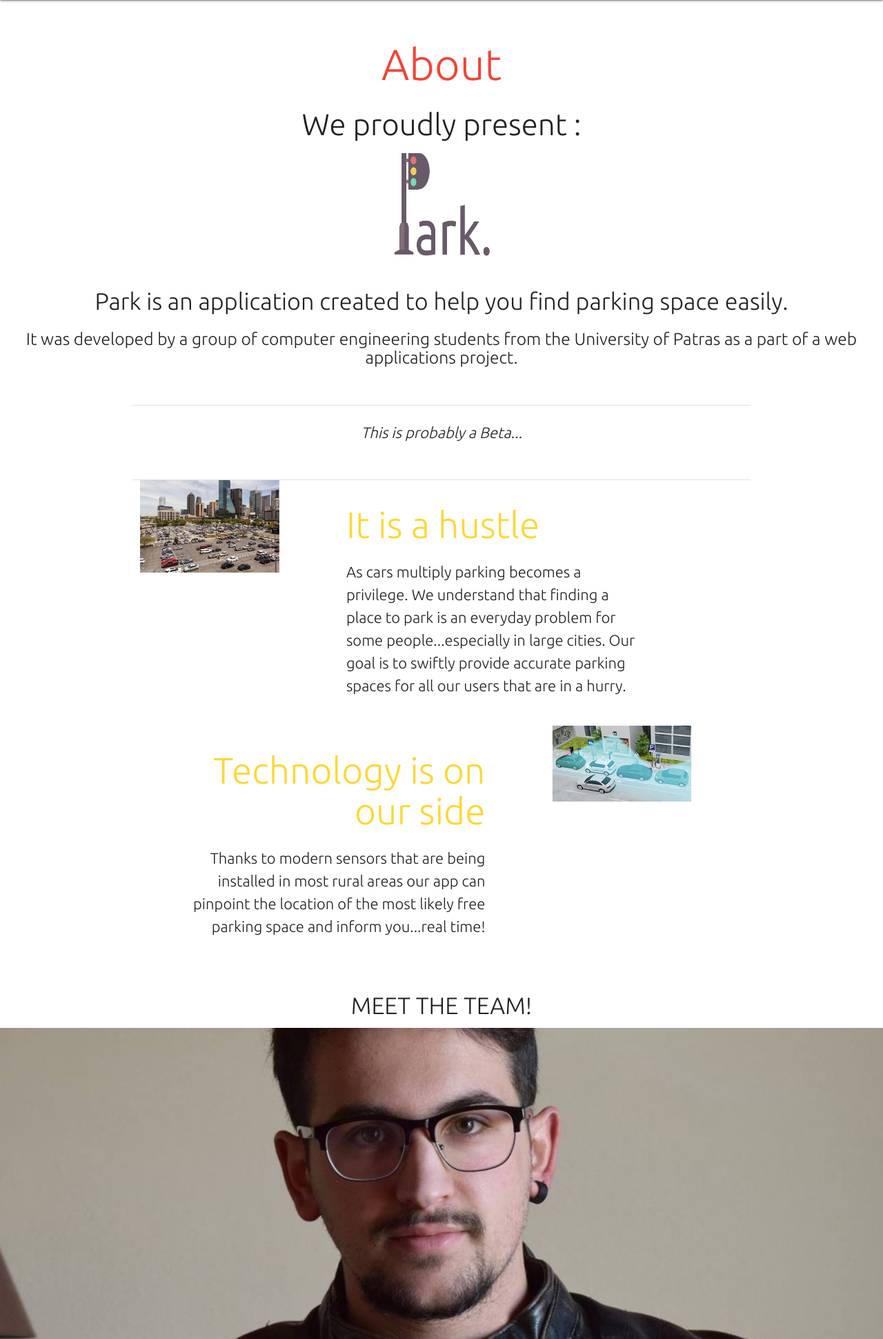
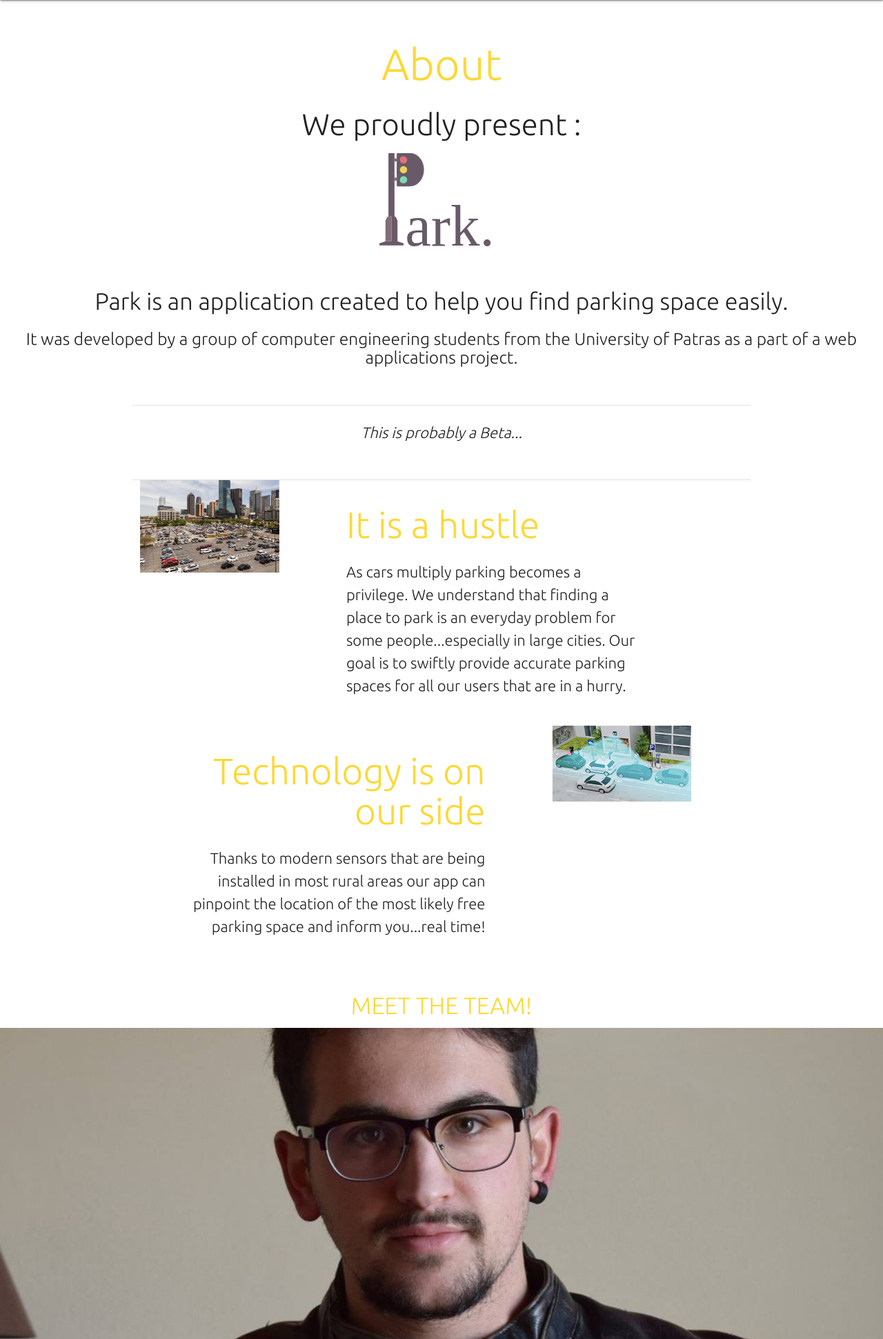
Before and after one commit to Margkoss/Park, a PHP site: page /about in a window 1280 px wide. Shown: the part 64-2005 px from the top of the page at 69% size. Run offline with PHP 8.4, Linux system fonts and the light colour scheme.

Commit message:
Fixed about page,added animations etc

```diff
--- a/about/index.php
+++ b/about/index.php
@@ -2,7 +2,7 @@
     require('../main/header.php')
 ?>
 
-<link rel="stylesheet" href="../css/about .css">
+<link rel="stylesheet" href="../css/about-page.css">
 
 
 <body>
@@ -10,13 +10,13 @@
   <!-- Here is the welcome title   -->
   <div class="divider"></div>
     <div class="section">
-      <h1 class="center-align red-text">About</h1>
+      <h1 class="center-align yellow-text text-darken-1">About</h1>
       <div class="container box calign-wrapper">
       <div class="col s12 l6 center-align">
         <h3>We proudly present :</h3>
       </div>
-      <div class="col s12 l6 center-align">
-      <img src="../Pictures/ParkLogo.jpg" alt="" height="150" width="150">
+      <div class="col s12 l6 center-align" id="Mylogo">
+      <img src="../Pictures/ParkLogo.svg" alt="" height="20%" width="20%">
       </div>
       </div>
       <div class="section">
@@ -60,7 +60,7 @@
 
 
       <!-- Parallaxes and team members -->
-     <h4 class="center-align">MEET THE TEAM!</h4>
+     <h4 class="center-align yellow-text text-darken-1">MEET THE TEAM!</h4>
 
      <div class="parallax-container">
       <div class="parallax" id="first"><img src="../Pictures/Mark.jpg"></div>
@@ -69,23 +69,23 @@
     <section class="container section">
         <div class="row">
           <div class="col s12 l4">
-            <h2 class="red-text text-darken-1">THIS IS MARKOS</h2>
+            <h2 class="yellow-text text-darken-1">THIS IS MARKOS</h2>
             <p>Markos's Quote/bio</p>
           </div>
           <div class="col s12 l6 offset-l2">
             <ul class="tabs">
               <li class="tab col s6">
-                <a href="#Facebook" class="yellow-text text-darken-1">Facebook</a>
+                <a href="#Facebook-Markos" class="yellow-text text-darken-1">Facebook</a>
               </li>
               <li class="tab col s6">
-                <a href="#GitHub" class="yellow-text text-darken-1">GitHub</a>
+                <a href="#GitHub-Markos" class="yellow-text text-darken-1">GitHub</a>
               </li>
             </ul>
-            <div class="col s12" id="Facebook">
+            <div class="col s12" id="Facebook-Markos">
             <p></p>
               <a target="_blank" href="https://www.facebook.com/profile.php?id=1604160445" class="blue-text text-darken-3">Μάρκος Σταματάκης</a>
             </div>
-            <div class="col s12" id="GitHub">
+            <div class="col s12" id="GitHub-Markos">
               <p></p>
               <a target="_blank" href="https://github.com/Margkoss" class="indigo-text text-lighten-3">Margkoss</a>
             </div>
@@ -108,17 +108,17 @@
           <div class="col s12 l6 offset-l2">
             <ul class="tabs">
               <li class="tab col s6">
-                <a href="#Facebook" class="yellow-text text-darken-1">Facebook</a>
+                <a href="#Facebook-Billy" class="yellow-text text-darken-1">Facebook</a>
               </li>
               <li class="tab col s6">
-                <a href="#GitHub" class="yellow-text text-darken-1">GitHub</a>
+                <a href="#GitHub-Billy" class="yellow-text text-darken-1">GitHub</a>
               </li>
             </ul>
-            <div class="col s12" id="Facebook">
+            <div class="col s12" id="Facebook-Billy">
             <p></p>
               <a target="_blank" href="https://www.facebook.com/billy.skabilly" class="blue-text text-darken-3">Billy Skabilly</a>
             </div>
-            <div class="col s12" id="GitHub">
+            <div class="col s12" id="GitHub-Billy">
               <p></p>
               <a target="_blank" href="https://github.com/skabillium" class="indigo-text text-lighten-3">skabillium</a>
             </div>
@@ -135,24 +135,24 @@
     <section class="container section">
         <div class="row">
           <div class="col s12 l4">
-            <h2 class="green-text text-darken-1">THIS IS THOMAS</h2>
+            <h2 class="yellow-text text-darken-1">THIS IS THOMAS</h2>
             <p>Thomas's Quote/bio</p>
           </div>
           <div class="col s12 l6 offset-l2">
             <ul class="tabs">
               <li class="tab col s6">
-                <a href="#Facebook" class="yellow-text text-darken-1">Facebook</a>
+                <a href="#Facebook-Tom" class="yellow-text text-darken-1">Facebook</a>
               </li>
               <li class="tab col s6">
-                <a href="#GitHub" class="yellow-text text-darken-1">GitHub</a>
+                <a href="#GitHub-Tom" class="yellow-text text-darken-1">GitHub</a>
               </li>
             </ul>
-            <div class="col s12" id="Facebook">
-            <p></p>
+            <div class="col s12" id="Facebook-Tom">
+            <br>
               <a target="_blank" href="https://www.facebook.com/tom.karaiskakis" class="blue-text text-darken-3">Tommen Karaiskakis</a>
             </div>
-            <div class="col s12" id="GitHub">
-              <p></p>
+            <div class="col s12" id="GitHub-Tom">
+              <br>
               <a target="_blank" href="https://github.com/TomKaraisk" class="indigo-text text-lighten-3">TomKaraisk</a>
             </div>
 
@@ -200,7 +200,7 @@
               </p>
             </div>
             <div class="input-field center">
-              <button class="btn">Submit</button>
+              <button class="btn yellow darken-1">Submit</button>
             </div>
           </form>
         </div>
--- a/css/about-page.css
+++ b/css/about-page.css
@@ -1,12 +1,36 @@
-.section{
-	padding-top: 4vw;
-	padding-bottom: 4vw;
-}
+.tabs .tab a{
+	color:#fdd835;
+	}
 
-.tabs .indicator{
-	background-color: #1a237e;
-}
+	.tabs .tab a:focus, .tabs .tab a:focus.active {
+	background-color: #fff3e0;
+	outline: none;
+	}
 
-.tabs .tab a:focus, .tabs .tab a:focus.active{
-	background: transparent;
-}
+	.tabs .tab a:hover,tabs .tab a:active,.tabs .tab a.active {
+	background-color:transparent;
+	color:#fdd835;
+	}
+
+	.tabs .indicator {
+	background-color:#fdd835;
+	}
+
+	.data_drop{
+		padding: 25px;
+		border-radius: 10px;
+	}
+
+	#Mylogo{
+		animation: fadeIN 2s ease-in-out forwards;
+	}
+
+	@keyframes fadeIN{
+
+		from{
+			opacity: 0;
+		}
+		to{
+			opacity: 1;
+		}
+	  }
--- a/main/header.php
+++ b/main/header.php
@@ -43,10 +43,10 @@
             </div>
         </li>
         <li>
-            <a href="#about"><i class="material-icons">library_books</i> About</a>
+            <a href="../about"><i class="material-icons">library_books</i> About</a>
         </li>
         <li>
-            <a href="#report"><i class="material-icons">bug_report</i>Report Bugs</a>
+            <a href="../report"><i class="material-icons">bug_report</i>Report Bugs</a>
         </li>
         <li>
             <a href="../admin/"><i class="material-icons">person_outline</i> Admin-Login</a>
```
